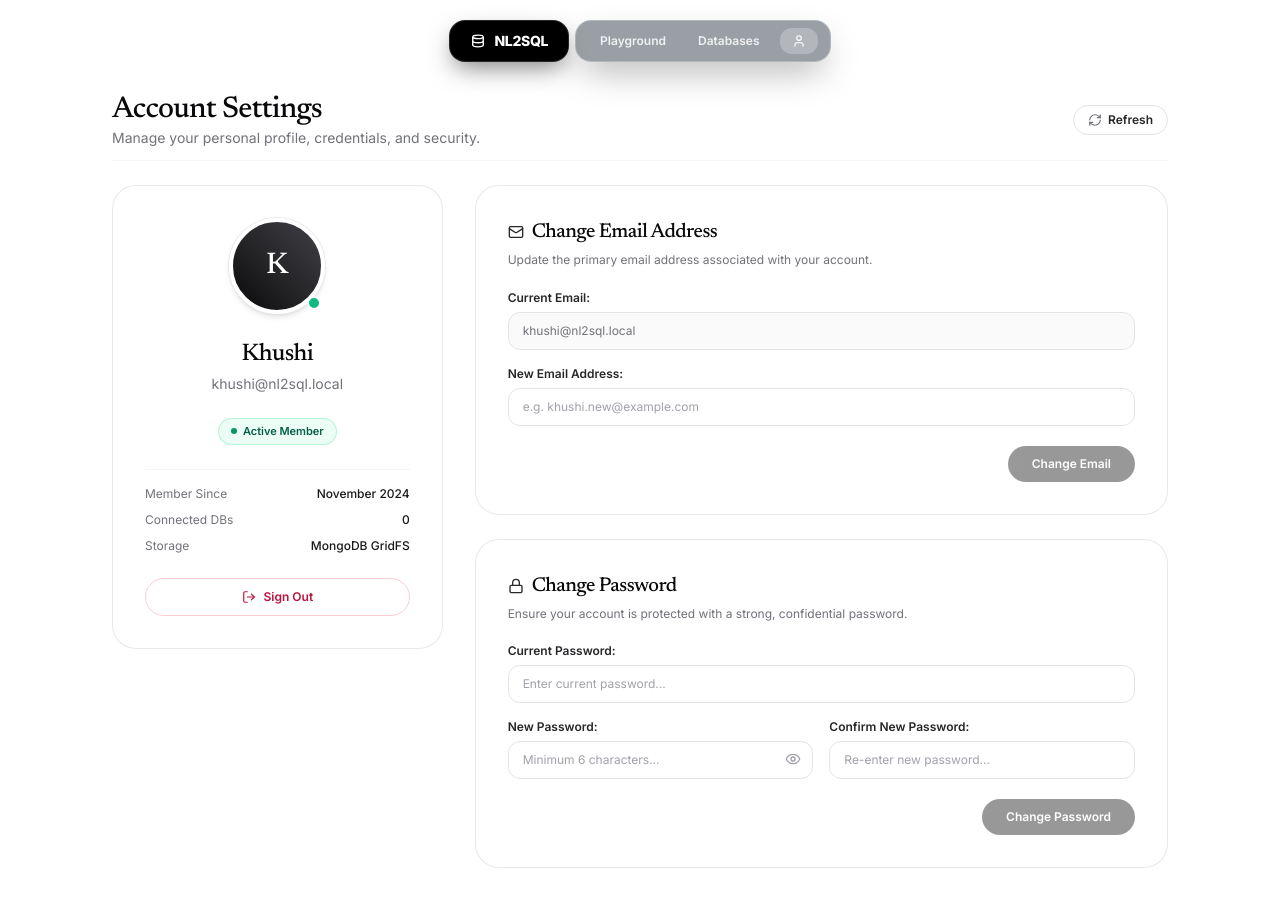
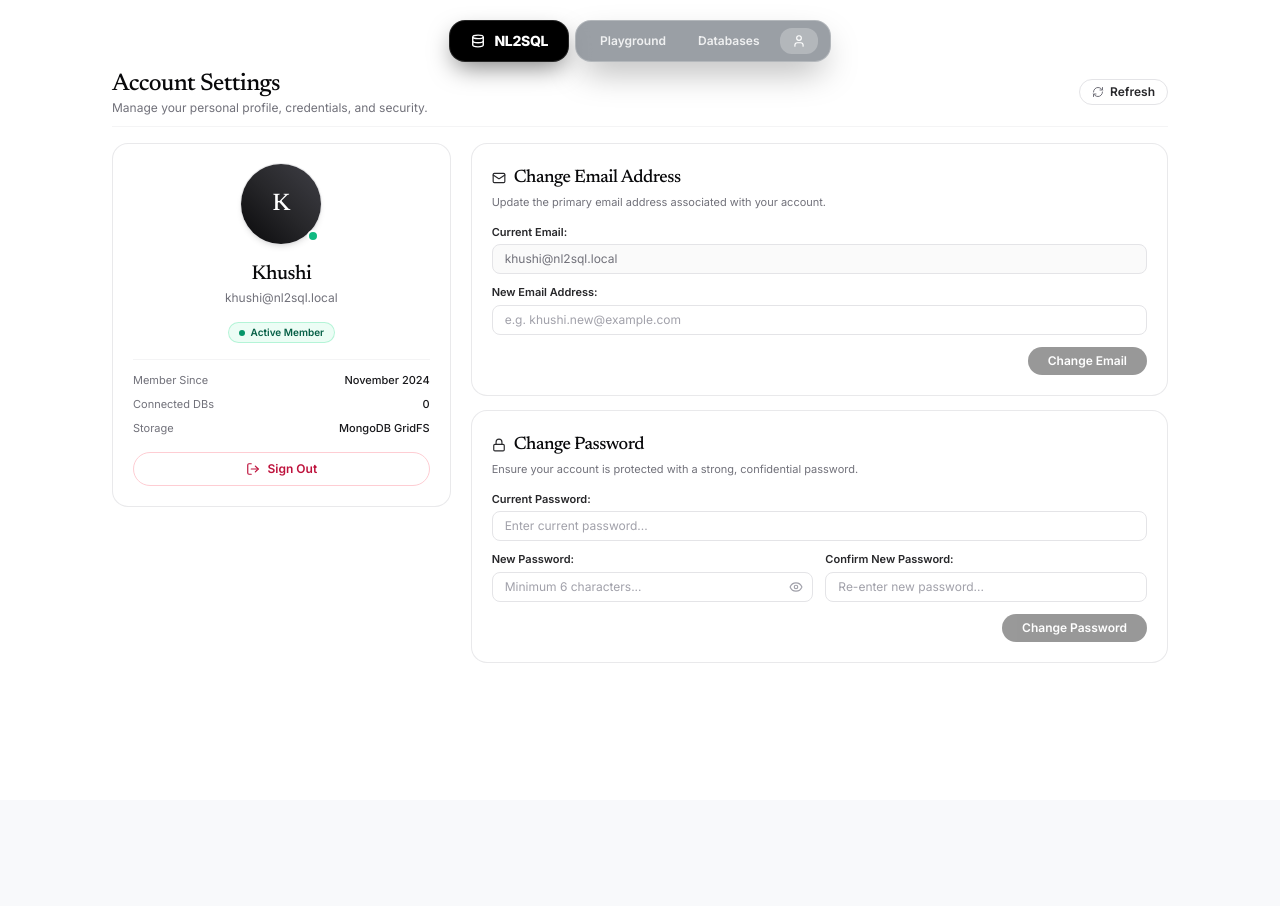
Before and after one commit to Khushi1718/NL2SQL, a React (Vite) app in the folder frontend/: page / in a window 1280 px wide. Both pictures are taken after a click on the button 798 px from the left and 41 px from the top of the page. Shown: the top 906 px of the page. After the commit the page ends 800 px from the top, so only its background shows below. Built offline with nearby package versions, Linux system fonts and the light colour scheme; no server answers; the HTML template or start-up script is replaced by a standard one.

Commit message:
Account page: compact viewport proportions for zero-scroll fit

```diff
--- a/frontend/src/App.jsx
+++ b/frontend/src/App.jsx
@@ -67,7 +67,7 @@ export default function App() {
       />
 
       {/* Main Page Content */}
-      <main className={`flex-1 flex flex-col overflow-y-auto bg-transparent ${activePage !== 'home' ? 'pt-16 sm:pt-20' : ''}`}>
+      <main className={`flex-1 flex flex-col overflow-y-auto bg-transparent ${activePage !== 'home' ? 'pt-14 sm:pt-16' : ''}`}>
         {/* 1. HOME PAGE */}
         {activePage === 'home' && (
           <Home
--- a/frontend/src/pages/Account.jsx
+++ b/frontend/src/pages/Account.jsx
@@ -215,70 +215,70 @@ export default function Account({ onNavigateToDatabases, onNavigateToPlayground
   }
 
   return (
-    <div className="flex-1 px-4 sm:px-8 lg:px-12 pt-2 sm:pt-3 pb-12 space-y-6 max-w-6xl mx-auto w-full text-left">
+    <div className="flex-1 px-4 sm:px-8 lg:px-12 pt-1 pb-6 space-y-4 max-w-6xl mx-auto w-full text-left">
       {/* Header Banner */}
-      <div className="flex items-center justify-between pb-3 border-b border-zinc-100">
+      <div className="flex items-center justify-between pb-2.5 border-b border-zinc-100">
         <div>
-          <h2 className="font-serif text-2xl sm:text-3xl font-medium text-zinc-950 tracking-tight">
+          <h2 className="font-serif text-xl sm:text-2xl font-medium text-zinc-950 tracking-tight">
             Account Settings
           </h2>
-          <p className="text-xs sm:text-sm text-zinc-500 font-normal">
+          <p className="text-xs text-zinc-500 font-normal">
             Manage your personal profile, credentials, and security.
           </p>
         </div>
 
         <button
           onClick={loadAccountData}
-          className="flex items-center gap-1.5 px-3.5 py-1.5 rounded-full text-xs font-semibold bg-white hover:bg-zinc-50 text-zinc-800 border border-zinc-200 shadow-2xs transition-all cursor-pointer"
+          className="flex items-center gap-1.5 px-3 py-1 rounded-full text-xs font-semibold bg-white hover:bg-zinc-50 text-zinc-800 border border-zinc-200 shadow-2xs transition-all cursor-pointer"
         >
-          <RefreshCw className={`w-3.5 h-3.5 ${loading ? 'animate-spin text-zinc-800' : 'text-zinc-500'}`} />
+          <RefreshCw className={`w-3 h-3 ${loading ? 'animate-spin text-zinc-800' : 'text-zinc-500'}`} />
           <span>Refresh</span>
         </button>
       </div>
 
-      {/* Main 2-Column Content Layout */}
-      <div className="grid grid-cols-1 lg:grid-cols-12 gap-8 items-start">
+      {/* Main 2-Column Content Layout (Zero Scroll Viewport Fit) */}
+      <div className="grid grid-cols-1 lg:grid-cols-12 gap-5 items-start">
 
         {/* ======================================================== */}
-        {/* LEFT COLUMN: Sticky Card with Picture, Name, Mail, Logout*/}
+        {/* LEFT COLUMN: Clean Profile Card                          */}
         {/* ======================================================== */}
-        <div className="lg:col-span-4 lg:sticky lg:top-24 self-start bg-white border border-zinc-200/80 rounded-3xl p-6 sm:p-8 flex flex-col items-center text-center shadow-2xs space-y-6">
+        <div className="lg:col-span-4 bg-white border border-zinc-200/80 rounded-2xl p-5 flex flex-col items-center text-center shadow-2xs space-y-4">
 
           {/* Circular Account Picture */}
           <div className="relative group">
-            <div className="w-24 h-24 rounded-full bg-gradient-to-tr from-zinc-950 via-zinc-800 to-zinc-700 text-white flex items-center justify-center font-serif text-3xl font-medium shadow-md border-4 border-white ring-1 ring-zinc-200/80">
+            <div className="w-20 h-20 rounded-full bg-gradient-to-tr from-zinc-950 via-zinc-800 to-zinc-700 text-white flex items-center justify-center font-serif text-2xl font-medium shadow-md border-3 border-white ring-1 ring-zinc-200/80">
               {name.charAt(0).toUpperCase()}
             </div>
-            <div className="w-3.5 h-3.5 rounded-full bg-emerald-500 border-2 border-white absolute bottom-1 right-1" title="Online" />
+            <div className="w-3 h-3 rounded-full bg-emerald-500 border-2 border-white absolute bottom-0.5 right-0.5" title="Online" />
           </div>
 
           {/* Name & Mail */}
-          <div className="space-y-1">
-            <h3 className="font-serif text-2xl font-medium text-zinc-950 tracking-tight">
+          <div className="space-y-0.5">
+            <h3 className="font-serif text-xl font-medium text-zinc-950 tracking-tight">
               {name}
             </h3>
-            <p className="text-xs sm:text-sm text-zinc-500 font-normal font-sans">
+            <p className="text-xs text-zinc-500 font-normal font-sans">
               {email}
             </p>
           </div>
 
           {/* Status Badge */}
-          <div className="inline-flex items-center gap-1.5 px-3 py-1 rounded-full bg-emerald-50 border border-emerald-200/80 text-[11px] font-semibold text-emerald-800">
+          <div className="inline-flex items-center gap-1.5 px-2.5 py-0.5 rounded-full bg-emerald-50 border border-emerald-200/80 text-[10px] font-semibold text-emerald-800">
             <span className="w-1.5 h-1.5 rounded-full bg-emerald-600" />
             <span>Active Member</span>
           </div>
 
           {/* Account Meta List */}
-          <div className="w-full pt-4 border-t border-zinc-100 space-y-2.5 text-xs text-left">
-            <div className="flex items-center justify-between text-zinc-500">
+          <div className="w-full pt-3 border-t border-zinc-100 space-y-2 text-xs text-left">
+            <div className="flex items-center justify-between text-zinc-500 text-[11px]">
               <span className="font-normal">Member Since</span>
               <span className="font-medium text-zinc-900">{memberSince}</span>
             </div>
-            <div className="flex items-center justify-between text-zinc-500">
+            <div className="flex items-center justify-between text-zinc-500 text-[11px]">
               <span className="font-normal">Connected DBs</span>
               <span className="font-medium text-zinc-900">{databases.length}</span>
             </div>
-            <div className="flex items-center justify-between text-zinc-500">
+            <div className="flex items-center justify-between text-zinc-500 text-[11px]">
               <span className="font-normal">Storage</span>
               <span className="font-medium text-zinc-900">MongoDB GridFS</span>
             </div>
@@ -287,7 +287,7 @@ export default function Account({ onNavigateToDatabases, onNavigateToPlayground
           {/* Quick Logout Button */}
           <button
             onClick={() => setShowLogoutConfirm(true)}
-            className="w-full py-2.5 rounded-full border border-rose-200 text-rose-700 hover:bg-rose-50 hover:border-rose-300 text-xs font-semibold shadow-2xs transition-all flex items-center justify-center gap-2 cursor-pointer active:scale-95"
+            className="w-full py-2 rounded-full border border-rose-200 text-rose-700 hover:bg-rose-50 hover:border-rose-300 text-xs font-semibold shadow-2xs transition-all flex items-center justify-center gap-2 cursor-pointer active:scale-95"
           >
             <LogOut className="w-3.5 h-3.5" />
             <span>Sign Out</span>
@@ -297,52 +297,52 @@ export default function Account({ onNavigateToDatabases, onNavigateToPlayground
         {/* ======================================================== */}
         {/* RIGHT COLUMN: Change Email & Change Password             */}
         {/* ======================================================== */}
-        <div className="lg:col-span-8 space-y-6">
+        <div className="lg:col-span-8 space-y-3.5">
 
           {/* CARD 1: CHANGE EMAIL */}
-          <div className="bg-white border border-zinc-200/80 rounded-3xl p-6 sm:p-8 space-y-5 shadow-2xs text-left">
-            <div className="space-y-1">
+          <div className="bg-white border border-zinc-200/80 rounded-2xl p-4 sm:p-5 space-y-3 shadow-2xs text-left">
+            <div className="space-y-0.5">
               <div className="flex items-center gap-2">
-                <Mail className="w-4 h-4 text-zinc-800" />
-                <h4 className="font-serif text-xl font-medium tracking-tight text-zinc-950">
+                <Mail className="w-3.5 h-3.5 text-zinc-800" />
+                <h4 className="font-serif text-base sm:text-lg font-medium tracking-tight text-zinc-950">
                   Change Email Address
                 </h4>
               </div>
-              <p className="text-xs text-zinc-500 font-normal leading-relaxed">
+              <p className="text-[11px] text-zinc-500 font-normal leading-relaxed">
                 Update the primary email address associated with your account.
               </p>
             </div>
 
             {emailStatus && (
-              <div className={`p-3.5 rounded-2xl text-xs flex items-center gap-2.5 ${
+              <div className={`p-2.5 rounded-xl text-xs flex items-center gap-2 ${
                 emailStatus.type === 'success'
                   ? 'bg-emerald-50 text-emerald-800 border border-emerald-200/80'
                   : 'bg-rose-50 text-rose-800 border border-rose-200/80'
               }`}>
                 {emailStatus.type === 'success' ? (
-                  <CheckCircle2 className="w-4 h-4 text-emerald-600 shrink-0" />
+                  <CheckCircle2 className="w-3.5 h-3.5 text-emerald-600 shrink-0" />
                 ) : (
-                  <AlertCircle className="w-4 h-4 text-rose-600 shrink-0" />
+                  <AlertCircle className="w-3.5 h-3.5 text-rose-600 shrink-0" />
                 )}
                 <span>{emailStatus.message}</span>
               </div>
             )}
 
-            <form onSubmit={handleChangeEmail} className="space-y-4">
+            <form onSubmit={handleChangeEmail} className="space-y-2.5">
               <div>
-                <label className="block text-xs font-semibold text-zinc-800 mb-1.5">
+                <label className="block text-[11px] font-semibold text-zinc-800 mb-1">
                   Current Email:
                 </label>
                 <input
                   type="email"
                   value={email}
                   disabled
-                  className="w-full px-3.5 py-2.5 text-xs rounded-xl border border-zinc-200 bg-zinc-50 text-zinc-500 font-sans cursor-not-allowed"
+                  className="w-full px-3 py-1.5 text-xs rounded-lg border border-zinc-200 bg-zinc-50 text-zinc-500 font-sans cursor-not-allowed"
                 />
               </div>
 
               <div>
-                <label className="block text-xs font-semibold text-zinc-800 mb-1.5">
+                <label className="block text-[11px] font-semibold text-zinc-800 mb-1">
                   New Email Address:
                 </label>
                 <input
@@ -350,54 +350,54 @@ export default function Account({ onNavigateToDatabases, onNavigateToPlayground
                   value={newEmailInput}
                   onChange={(e) => setNewEmailInput(e.target.value)}
                   placeholder="e.g. khushi.new@example.com"
-                  className="w-full px-3.5 py-2.5 text-xs rounded-xl border border-zinc-200 bg-white text-zinc-950 placeholder:text-zinc-400 focus:outline-none focus:border-zinc-950 focus:ring-1 focus:ring-zinc-950 shadow-2xs transition-all"
+                  className="w-full px-3 py-1.5 text-xs rounded-lg border border-zinc-200 bg-white text-zinc-950 placeholder:text-zinc-400 focus:outline-none focus:border-zinc-950 focus:ring-1 focus:ring-zinc-950 shadow-2xs transition-all"
                 />
               </div>
 
-              <div className="flex justify-end pt-1">
+              <div className="flex justify-end pt-0.5">
                 <button
                   type="submit"
                   disabled={isUpdatingEmail || !newEmailInput.trim()}
-                  className="px-6 py-2.5 rounded-full bg-black hover:bg-zinc-800 text-white text-xs font-semibold shadow-xs transition-all cursor-pointer disabled:opacity-40 active:scale-95"
+                  className="px-5 py-1.5 rounded-full bg-black hover:bg-zinc-800 text-white text-xs font-semibold shadow-xs transition-all cursor-pointer disabled:opacity-40 active:scale-95"
                 >
-                  {isUpdatingEmail ? 'Updating Email...' : 'Change Email'}
+                  {isUpdatingEmail ? 'Updating...' : 'Change Email'}
                 </button>
               </div>
             </form>
           </div>
 
           {/* CARD 2: CHANGE PASSWORD */}
-          <div className="bg-white border border-zinc-200/80 rounded-3xl p-6 sm:p-8 space-y-5 shadow-2xs text-left">
-            <div className="space-y-1">
+          <div className="bg-white border border-zinc-200/80 rounded-2xl p-4 sm:p-5 space-y-3 shadow-2xs text-left">
+            <div className="space-y-0.5">
               <div className="flex items-center gap-2">
-                <Lock className="w-4 h-4 text-zinc-800" />
-                <h4 className="font-serif text-xl font-medium tracking-tight text-zinc-950">
+                <Lock className="w-3.5 h-3.5 text-zinc-800" />
+                <h4 className="font-serif text-base sm:text-lg font-medium tracking-tight text-zinc-950">
                   Change Password
                 </h4>
               </div>
-              <p className="text-xs text-zinc-500 font-normal leading-relaxed">
+              <p className="text-[11px] text-zinc-500 font-normal leading-relaxed">
                 Ensure your account is protected with a strong, confidential password.
               </p>
             </div>
 
             {passwordStatus && (
-              <div className={`p-3.5 rounded-2xl text-xs flex items-center gap-2.5 ${
+              <div className={`p-2.5 rounded-xl text-xs flex items-center gap-2 ${
                 passwordStatus.type === 'success'
                   ? 'bg-emerald-50 text-emerald-800 border border-emerald-200/80'
                   : 'bg-rose-50 text-rose-800 border border-rose-200/80'
               }`}>
                 {passwordStatus.type === 'success' ? (
-                  <CheckCircle2 className="w-4 h-4 text-emerald-600 shrink-0" />
+                  <CheckCircle2 className="w-3.5 h-3.5 text-emerald-600 shrink-0" />
                 ) : (
-                  <AlertCircle className="w-4 h-4 text-rose-600 shrink-0" />
+                  <AlertCircle className="w-3.5 h-3.5 text-rose-600 shrink-0" />
                 )}
                 <span>{passwordStatus.message}</span>
               </div>
             )}
 
-            <form onSubmit={handleChangePassword} className="space-y-4">
+            <form onSubmit={handleChangePassword} className="space-y-2.5">
               <div>
-                <label className="block text-xs font-semibold text-zinc-800 mb-1.5">
+                <label className="block text-[11px] font-semibold text-zinc-800 mb-1">
                   Current Password:
                 </label>
                 <input
@@ -405,13 +405,13 @@ export default function Account({ onNavigateToDatabases, onNavigateToPlayground
                   value={currentPassword}
                   onChange={(e) => setCurrentPassword(e.target.value)}
                   placeholder="Enter current password..."
-                  className="w-full px-3.5 py-2.5 text-xs rounded-xl border border-zinc-200 bg-white text-zinc-950 placeholder:text-zinc-400 focus:outline-none focus:border-zinc-950 focus:ring-1 focus:ring-zinc-950 shadow-2xs transition-all"
+                  className="w-full px-3 py-1.5 text-xs rounded-lg border border-zinc-200 bg-white text-zinc-950 placeholder:text-zinc-400 focus:outline-none focus:border-zinc-950 focus:ring-1 focus:ring-zinc-950 shadow-2xs transition-all"
                 />
               </div>
 
-              <div className="grid grid-cols-1 sm:grid-cols-2 gap-4">
+              <div className="grid grid-cols-1 sm:grid-cols-2 gap-3">
                 <div>
-                  <label className="block text-xs font-semibold text-zinc-800 mb-1.5">
+                  <label className="block text-[11px] font-semibold text-zinc-800 mb-1">
                     New Password:
                   </label>
                   <div className="relative">
@@ -420,20 +420,20 @@ export default function Account({ onNavigateToDatabases, onNavigateToPlayground
                       value={newPassword}
                       onChange={(e) => setNewPassword(e.target.value)}
                       placeholder="Minimum 6 characters..."
-                      className="w-full px-3.5 pr-10 py-2.5 text-xs rounded-xl border border-zinc-200 bg-white text-zinc-950 placeholder:text-zinc-400 focus:outline-none focus:border-zinc-950 focus:ring-1 focus:ring-zinc-950 shadow-2xs transition-all"
+                      className="w-full px-3 pr-8 py-1.5 text-xs rounded-lg border border-zinc-200 bg-white text-zinc-950 placeholder:text-zinc-400 focus:outline-none focus:border-zinc-950 focus:ring-1 focus:ring-zinc-950 shadow-2xs transition-all"
                     />
                     <button
                       type="button"
                       onClick={() => setShowPassword(!showPassword)}
-                      className="absolute right-3 top-2.5 text-zinc-400 hover:text-zinc-700 cursor-pointer"
+                      className="absolute right-2.5 top-2 text-zinc-400 hover:text-zinc-700 cursor-pointer"
                     >
-                      {showPassword ? <EyeOff className="w-4 h-4" /> : <Eye className="w-4 h-4" />}
+                      {showPassword ? <EyeOff className="w-3.5 h-3.5" /> : <Eye className="w-3.5 h-3.5" />}
                     </button>
                   </div>
                 </div>
 
                 <div>
-                  <label className="block text-xs font-semibold text-zinc-800 mb-1.5">
+                  <label className="block text-[11px] font-semibold text-zinc-800 mb-1">
                     Confirm New Password:
                   </label>
                   <input
@@ -441,18 +441,18 @@ export default function Account({ onNavigateToDatabases, onNavigateToPlayground
                     value={confirmPassword}
                     onChange={(e) => setConfirmPassword(e.target.value)}
                     placeholder="Re-enter new password..."
-                    className="w-full px-3.5 py-2.5 text-xs rounded-xl border border-zinc-200 bg-white text-zinc-950 placeholder:text-zinc-400 focus:outline-none focus:border-zinc-950 focus:ring-1 focus:ring-zinc-950 shadow-2xs transition-all"
+                    className="w-full px-3 py-1.5 text-xs rounded-lg border border-zinc-200 bg-white text-zinc-950 placeholder:text-zinc-400 focus:outline-none focus:border-zinc-950 focus:ring-1 focus:ring-zinc-950 shadow-2xs transition-all"
                   />
                 </div>
               </div>
 
-              <div className="flex justify-end pt-1">
+              <div className="flex justify-end pt-0.5">
                 <button
                   type="submit"
                   disabled={isUpdatingPassword || !currentPassword || !newPassword}
-                  className="px-6 py-2.5 rounded-full bg-black hover:bg-zinc-800 text-white text-xs font-semibold shadow-xs transition-all cursor-pointer disabled:opacity-40 active:scale-95"
+                  className="px-5 py-1.5 rounded-full bg-black hover:bg-zinc-800 text-white text-xs font-semibold shadow-xs transition-all cursor-pointer disabled:opacity-40 active:scale-95"
                 >
-                  {isUpdatingPassword ? 'Updating Password...' : 'Change Password'}
+                  {isUpdatingPassword ? 'Updating...' : 'Change Password'}
                 </button>
               </div>
             </form>
```
